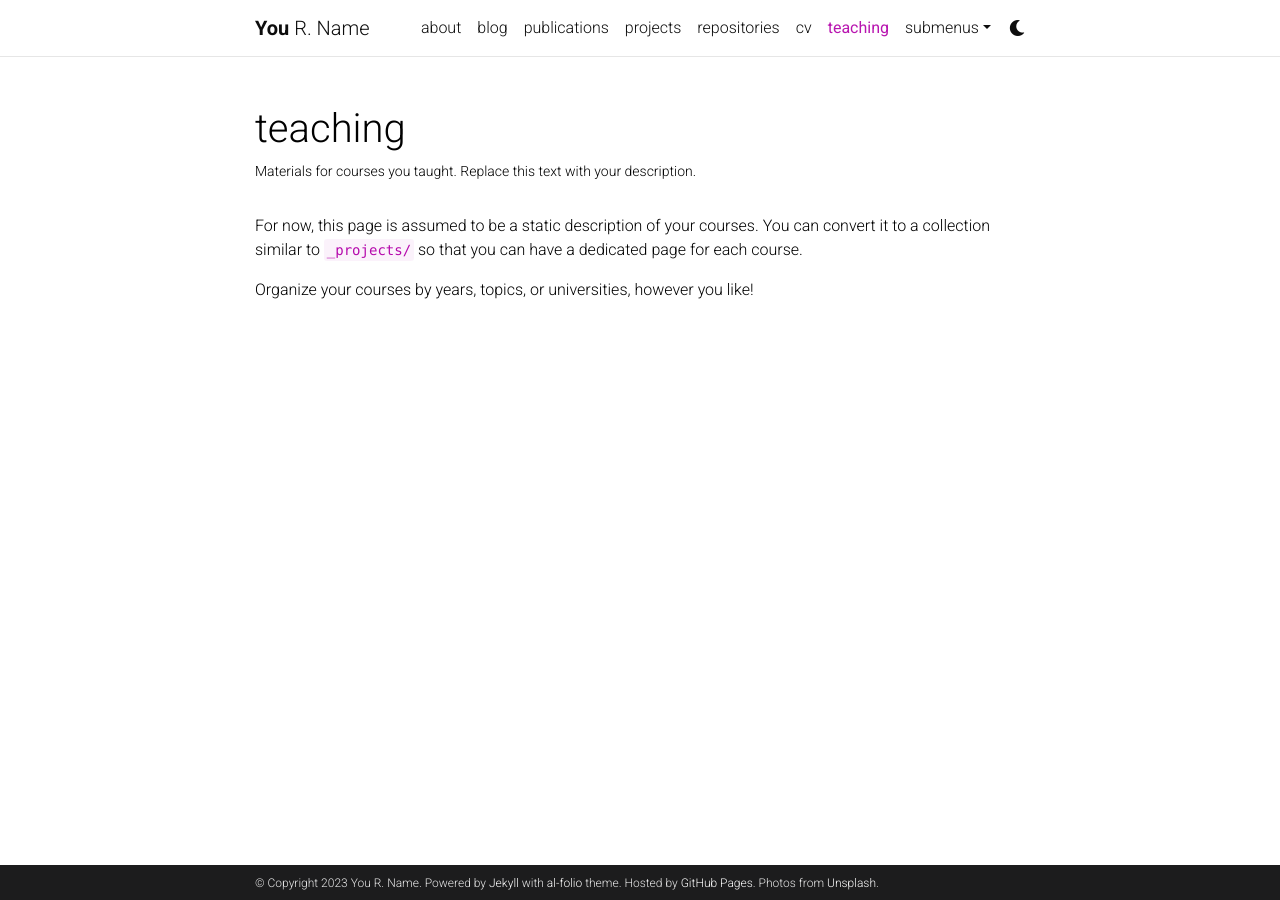
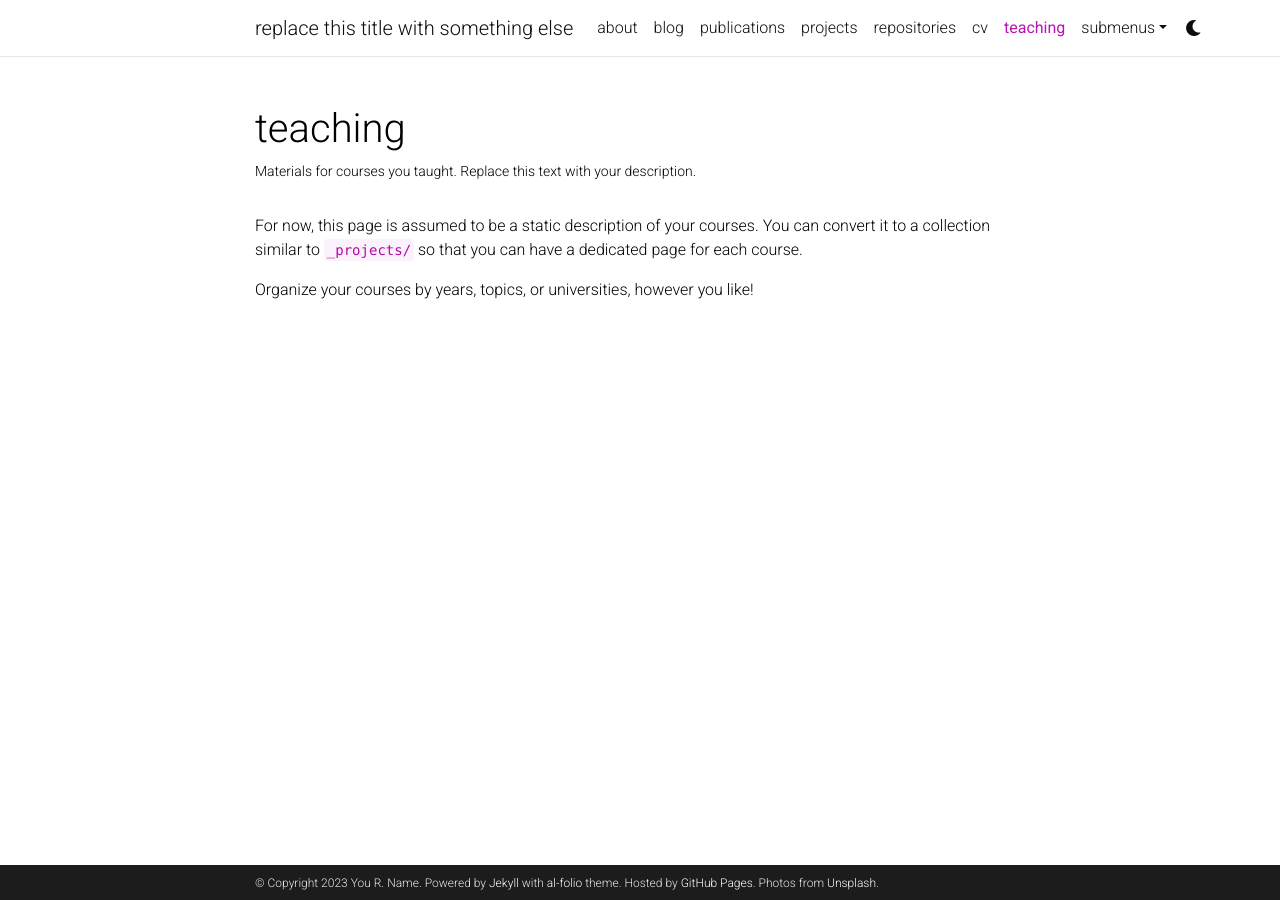
Before and after one commit to bobsthinktank/al-folio, a Jekyll site: the page built from _pages/teaching.md, in a window 1280 px wide. Built offline with Jekyll 4.4.1, drawn with Linux system fonts in a browser that asks for light colours; comment, search, counter and statistics services are not loaded; a style sheet for code colours, icons or effects is not loaded.

Commit message:
Update _config.yml

```diff
--- a/_config.yml
+++ b/_config.yml
@@ -2,7 +2,7 @@
 # Site settings
 # -----------------------------------------------------------------------------
 
-title: blank # the website title (if blank, full name will be used instead)
+title: replace this title with something else # the website title (if blank, full name will be used instead)
 first_name: You
 middle_name: R.
 last_name: Name
```
